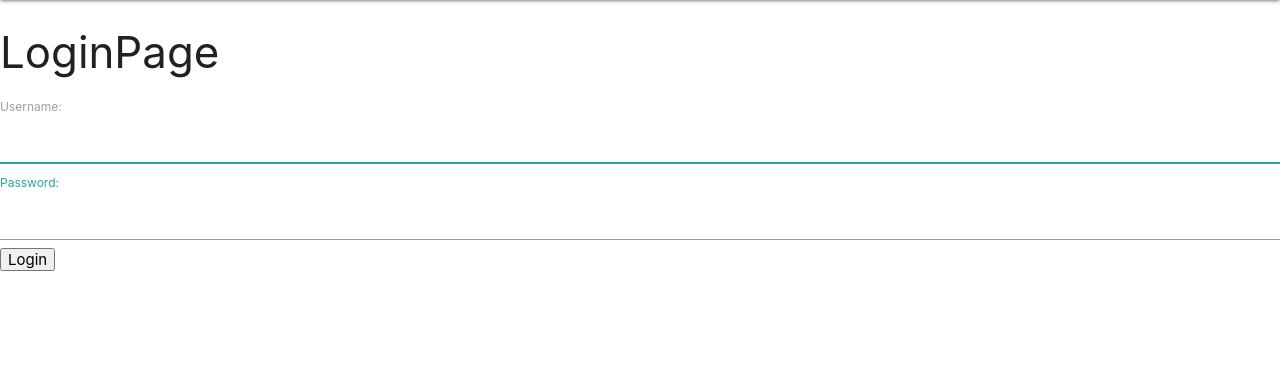
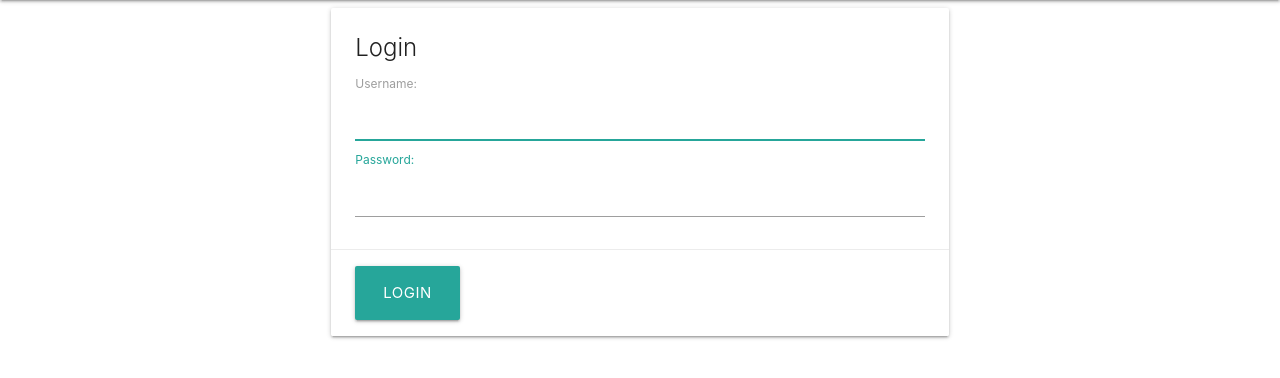
Before and after one commit to soumyadeep28/Blogpost, a Django app: page /auth/login/ in a window 1280 px wide. Shown: the part 64-442 px from the top of the page. Run offline with Django 3.2, Linux system fonts and the light colour scheme.

Commit message:
updated login page

```diff
--- a/templates/auth/index.html
+++ b/templates/auth/index.html
@@ -2,10 +2,28 @@
 
 
 {% block body %}
-<h3>LoginPage</h3>
-<form action="" method="post">
-    {% csrf_token %}
-    {{form}}
-    <button type="submit">Login</button>
-</form>
+<class class="container">
+
+    <div class="row">
+        <div class="col s6 offset-s3">
+            <form action="" method="post" class='card'>
+             <div class='card-content'>
+
+                 <span class="card-title">Login</span>
+                         {% csrf_token %}
+                         {{form}}
+             </div>
+                        <div class='card-action'>
+
+                            <button class="waves-effect waves-light btn-large" type="submit">Login</button>
+                        </div>
+                        </div>
+                    </form>
+                </div>
+                <div class="card-action">
+
+
+        </div>
+        </div>
+</class>
 {% endblock %}
```
